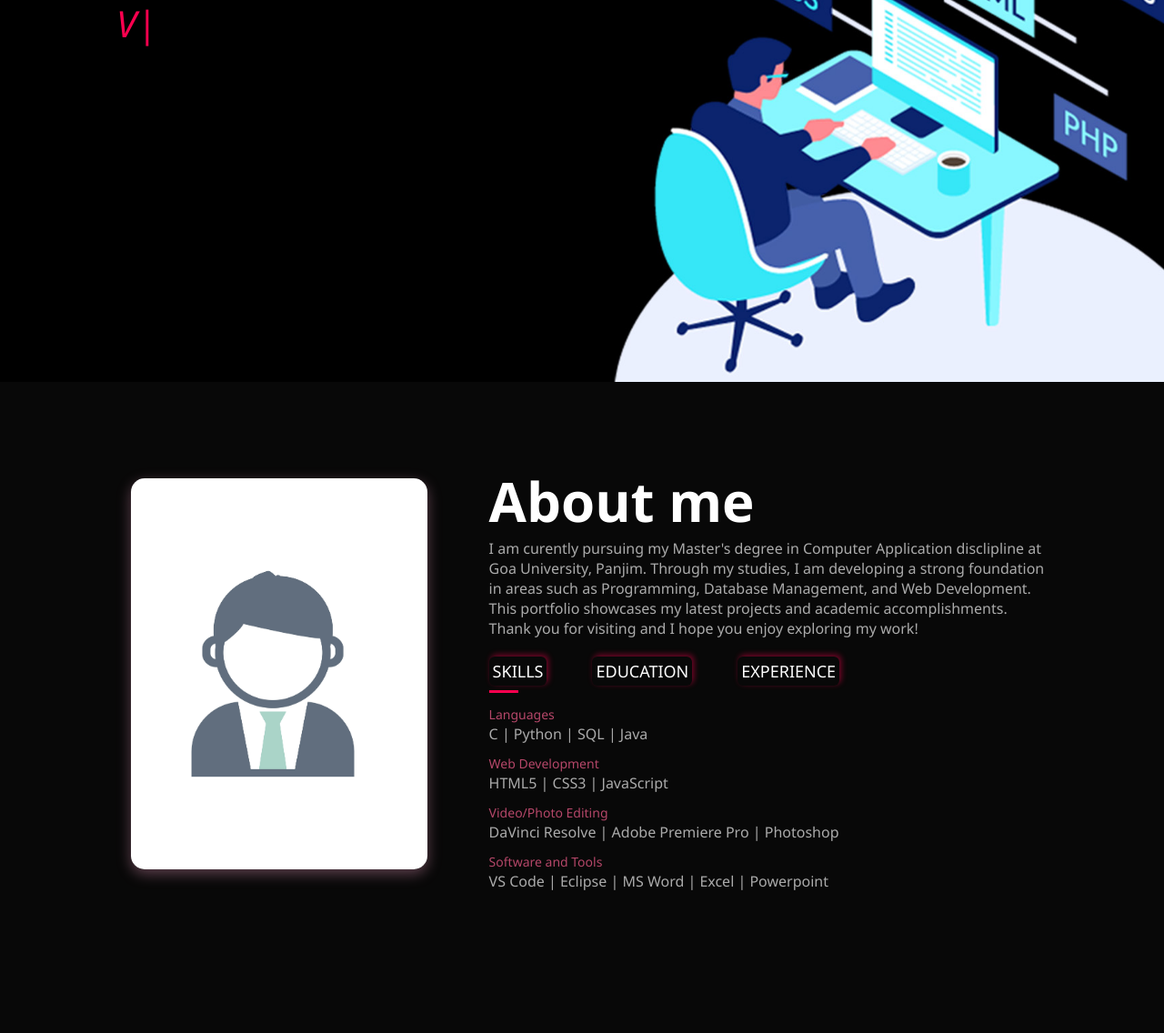
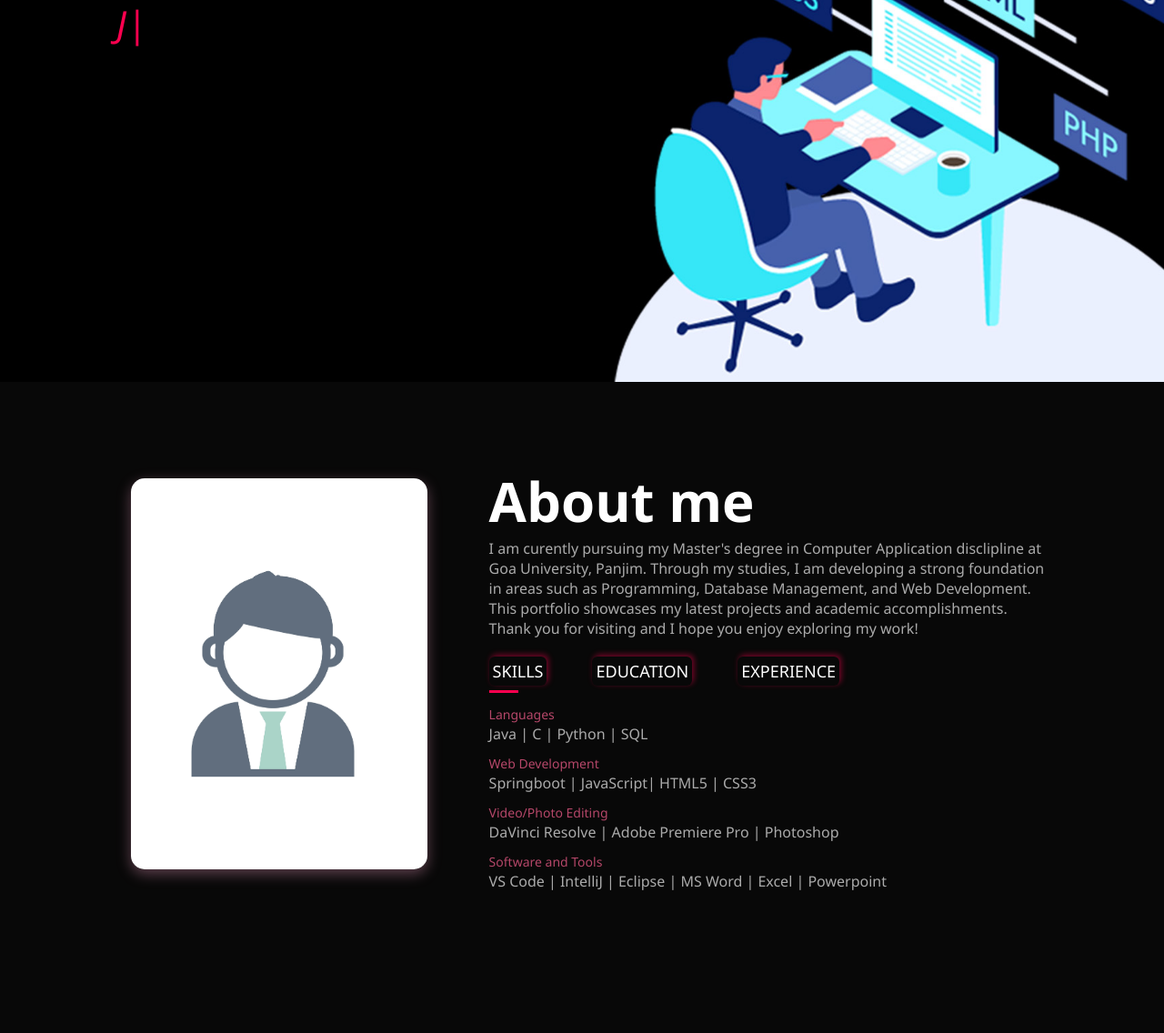
Before and after one commit to 2261-JOEL/joel-portfolio, a plain HTML site: page index.html in a window 1280 px wide. Shown: the part 380-1516 px from the top of the page at 91% size. Drawn offline with nearby package versions, Linux system fonts and the light colour scheme.

Commit message:
updated1
`

```diff
--- a/index.html
+++ b/index.html
@@ -73,17 +73,19 @@
                     </div>
                     <div class="tab-contents active-tab" id="skills">
                         <ul>
-                            <li><span>Languages</span><br>C | Python | SQL | Java</li>
-                            <li><span>Web Development</span><br>HTML5 | CSS3 | JavaScript</li>
+                            <li><span>Languages</span><br>Java | C | Python | SQL</li>
+                            <li><span>Web Development</span><br>Springboot | JavaScript| HTML5 | CSS3</li>
                             <li><span>Video/Photo Editing</span><br>DaVinci Resolve | Adobe Premiere Pro | Photoshop
-                            <li><span>Software and Tools</span><br>VS Code | Eclipse | MS Word | Excel | Powerpoint</li>
+                            <li><span>Software and Tools</span><br>VS Code | IntelliJ | Eclipse | MS Word | Excel |
+                                Powerpoint</li>
                         </ul>
                     </div>
 
 
                     <div class="tab-contents" id="education">
                         <ul>
-                            <li><span>2022 - 2024</span><br> <strong>Masters In Computer Application (CPI: 8.6)</strong> <br><i>Goa
+                            <li><span>2022 - 2024</span><br> <strong>Masters In Computer Application (CPI: 8.6)</strong>
+                                <br><i>Goa
                                     University</i></li>
 
                             <li><span>2019 - 2022</span><br> <strong>Bachelor of Science | Mathematics (CGPA: 8.6)
@@ -124,7 +126,8 @@
                 <div>
                     <i class="fa-solid fa-code fa-bounce"></i>
                     <h2>Web Developer</h2>
-                    <p>With the knowledge of HTML, CSS, and JavaScript, I transform ideas into interactive online experiences.
+                    <p>With the knowledge of HTML, CSS, and JavaScript, I transform ideas into interactive online
+                        experiences.
                         Whether it's a stylish portfolio or a user-friendly web app, I'm dedicated to bringing digital
                         visions to life.</p>
 
@@ -219,7 +222,7 @@
                         <a href="https://twitter.com/Joel80851" target="_blank"><i
                                 class="fa-brands fa-twitter-square"></i></a>
                     </div>
-                    <a href="[2261]Resume-JoelOliveira.pdf" download="" class="btn btn2">Download CV</a>
+                    <a href="Joel_Oliveira_Resume_2024.pdf" download="" class="btn btn2">Download CV</a>
                 </div>
                 <div class="contact-right">
                     <form name="submit-to-google-sheet">
@@ -301,7 +304,7 @@
 
     <script>
         var typed = new Typed('#element', {
-            strings: ['Programmer', 'Web Developer', 'Video Editor', 'Musician'],
+            strings: ['Programmer', 'Java Developer', 'Video Editor', 'Musician'],
             typeSpeed: 80,
             backSpeed: 30,
             // fadeOut: true,
```
Also changed, not shown: 2 other files. Lines whose indentation alone changed are shown as unchanged.
